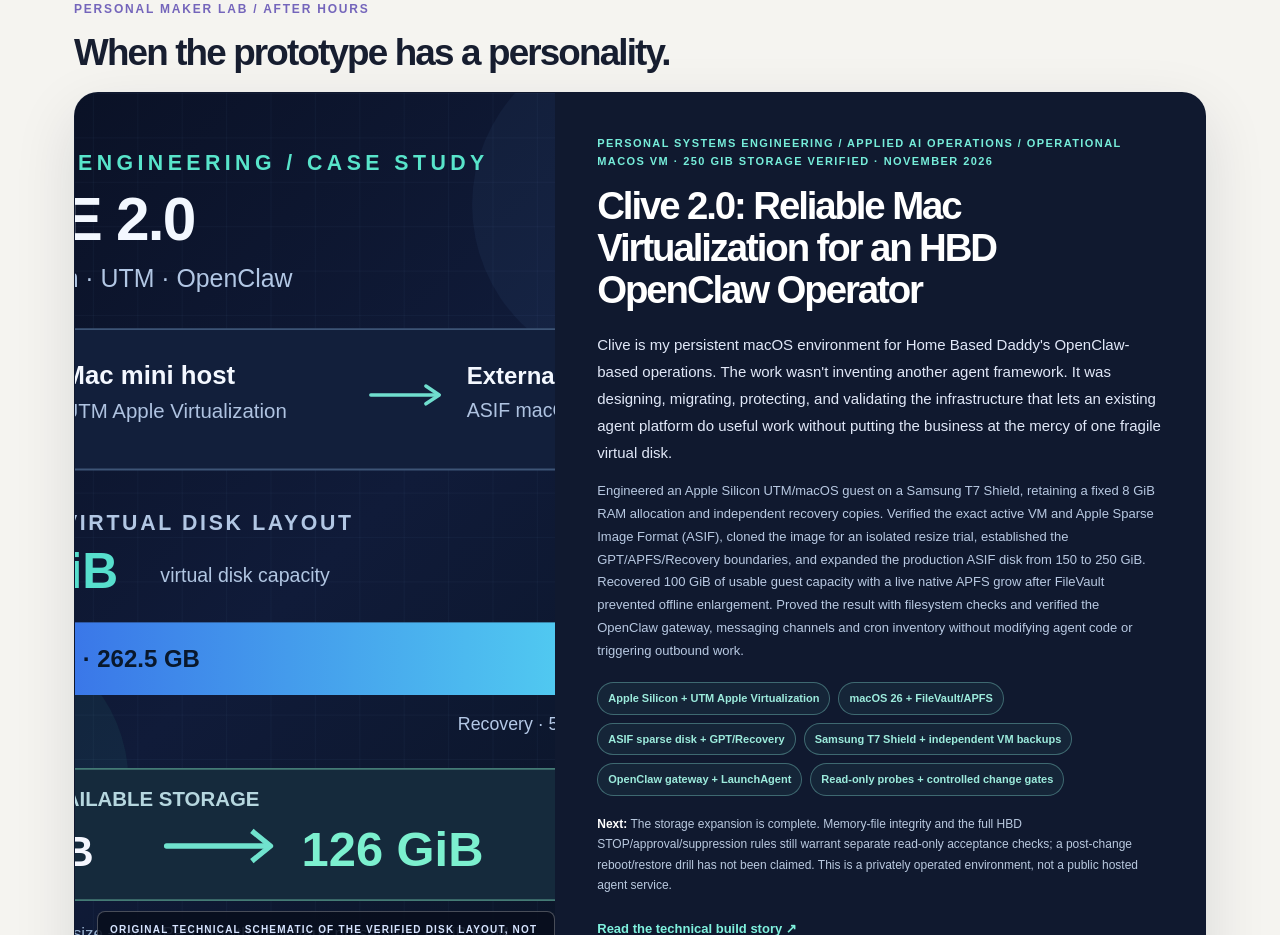
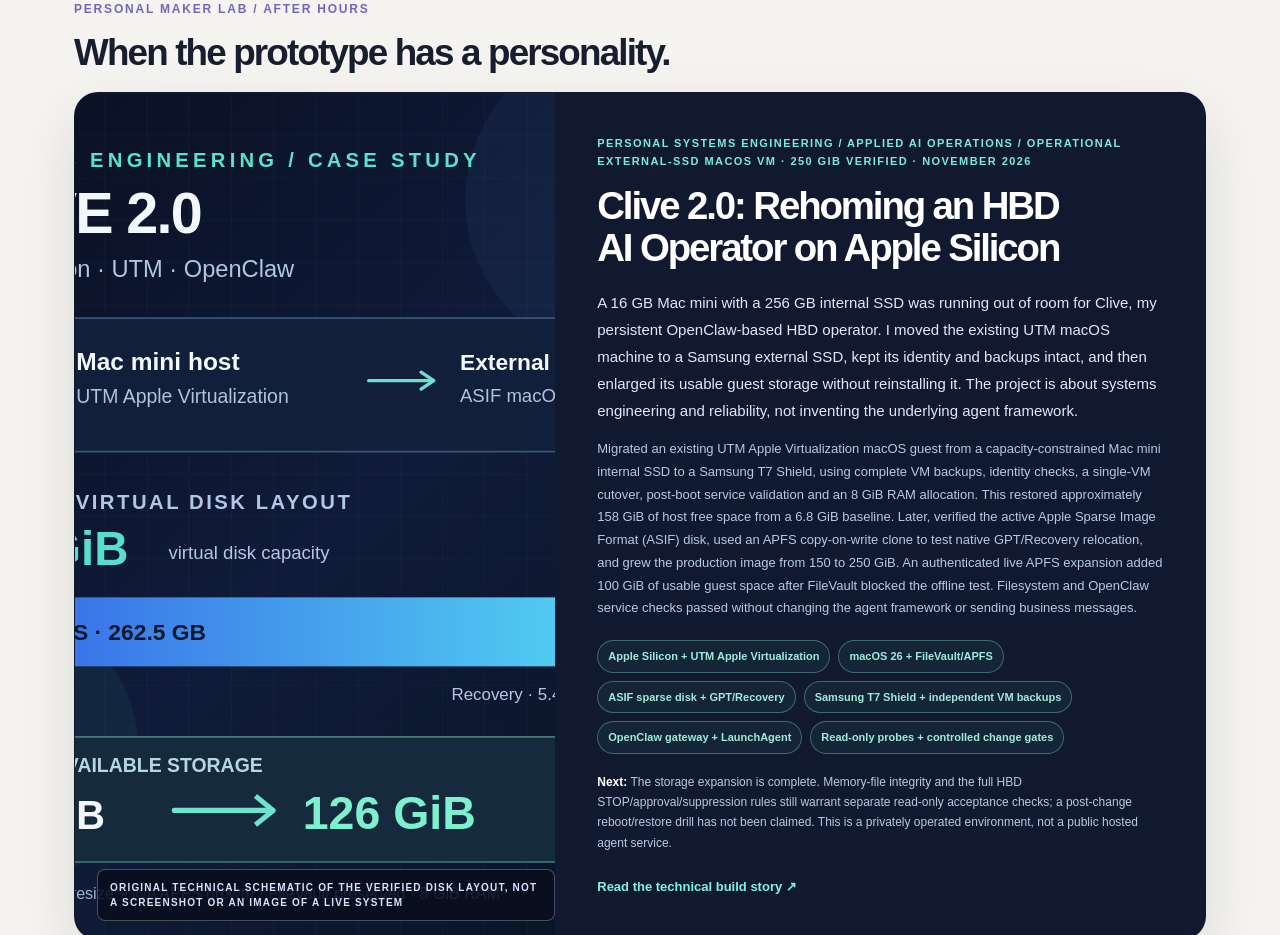
Before and after one commit to vousdoochile/deanreese-site, a Next.js app: page / in a window 1280 px wide. Shown: the part 2120-3055 px from the top of the page. Built offline with nearby package versions, Linux system fonts and the light colour scheme.

Commit message:
docs: emphasize verified Clive VM rehoming and host recovery

```diff
--- a/src/content/site.ts
+++ b/src/content/site.ts
@@ -133,11 +133,11 @@ export const ventures = [
 export const makerProjects = [
   {
     "name": "Clive 2.0",
-    "expandedName": "Reliable Mac Virtualization for an HBD OpenClaw Operator",
+    "expandedName": "Rehoming an HBD AI Operator on Apple Silicon",
     "category": "Personal systems engineering / applied AI operations",
-    "status": "Operational macOS VM · 250 GiB storage verified · November 2026",
-    "description": "Clive is my persistent macOS environment for Home Based Daddy's OpenClaw-based operations. The work wasn't inventing another agent framework. It was designing, migrating, protecting, and validating the infrastructure that lets an existing agent platform do useful work without putting the business at the mercy of one fragile virtual disk.",
-    "technicalSummary": "Engineered an Apple Silicon UTM/macOS guest on a Samsung T7 Shield, retaining a fixed 8 GiB RAM allocation and independent recovery copies. Verified the exact active VM and Apple Sparse Image Format (ASIF), cloned the image for an isolated resize trial, established the GPT/APFS/Recovery boundaries, and expanded the production ASIF disk from 150 to 250 GiB. Recovered 100 GiB of usable guest capacity with a live native APFS grow after FileVault prevented offline enlargement. Proved the result with filesystem checks and verified the OpenClaw gateway, messaging channels and cron inventory without modifying agent code or triggering outbound work.",
+    "status": "Operational external-SSD macOS VM · 250 GiB verified · November 2026",
+    "description": "A 16 GB Mac mini with a 256 GB internal SSD was running out of room for Clive, my persistent OpenClaw-based HBD operator. I moved the existing UTM macOS machine to a Samsung external SSD, kept its identity and backups intact, and then enlarged its usable guest storage without reinstalling it. The project is about systems engineering and reliability, not inventing the underlying agent framework.",
+    "technicalSummary": "Migrated an existing UTM Apple Virtualization macOS guest from a capacity-constrained Mac mini internal SSD to a Samsung T7 Shield, using complete VM backups, identity checks, a single-VM cutover, post-boot service validation and an 8 GiB RAM allocation. This restored approximately 158 GiB of host free space from a 6.8 GiB baseline. Later, verified the active Apple Sparse Image Format (ASIF) disk, used an APFS copy-on-write clone to test native GPT/Recovery relocation, and grew the production image from 150 to 250 GiB. An authenticated live APFS expansion added 100 GiB of usable guest space after FileVault blocked the offline test. Filesystem and OpenClaw service checks passed without changing the agent framework or sending business messages.",
     "stack": [
       "Apple Silicon + UTM Apple Virtualization",
       "macOS 26 + FileVault/APFS",
@@ -147,6 +147,7 @@ export const makerProjects = [
       "Read-only probes + controlled change gates"
     ],
     "verified": [
+      "Migrated the existing UTM macOS VM from the Mac mini internal SSD to the Samsung T7 Shield, preserving its working identity and recovering approximately 151 GiB of host free space",
       "Reidentified the active Samsung-hosted VM through UTM registration and the host virtualization process, avoiding a stale duplicate registration",
       "Created a current full-VM Porsche recovery copy and passed a recursive file comparison before production changes",
       "Used a separate APFS copy-on-write test image to verify 150-to-250 GiB ASIF growth and native Recovery partition relocation",
```
